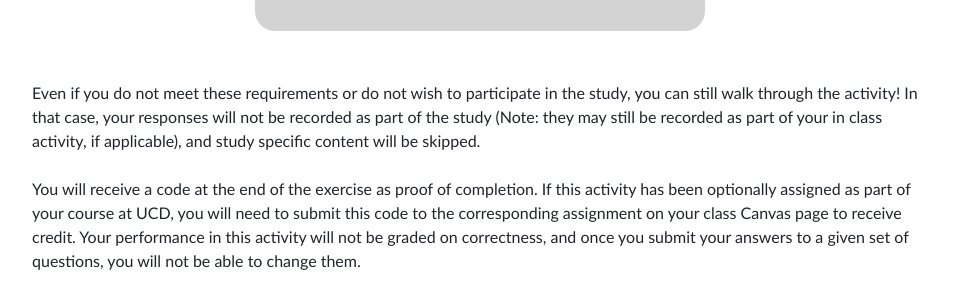
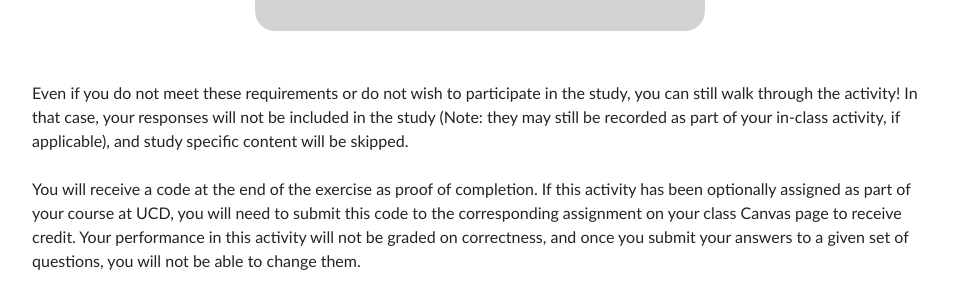
Before and after one commit to kitchensjn/creative_eulers, a Jekyll site: the page built from index.md, in a window 1280 px wide. Shown: the part 493-793 px from the top of the page, without its empty margins (160-1115 px from the left). Built offline with Jekyll 4.4.1, drawn with Linux system fonts in a browser that asks for light colours.

Commit message:
Update welcome.html

```diff
--- a/_includes/welcome.html
+++ b/_includes/welcome.html
@@ -25,7 +25,7 @@
                     </div>
                 </div>
             </div>
-            <p class="desc">Even if you do not meet these requirements or do not wish to participate in the study, you can still walk through the activity! In that case, your responses will not be recorded as part of the study (Note: they may still be recorded as part of your in class activity, if applicable), and study specific content will be skipped.<br><br>You will receive a code at the end of the exercise as proof of completion. If this activity has been optionally assigned as part of your course at UCD, you will need to submit this code to the corresponding assignment on your class Canvas page to receive credit. Your performance in this activity will not be graded on correctness, and once you submit your answers to a given set of questions, you will not be able to change them.<br><br>If you have any questions, please reach out to James Kitchens (jkitchens <span style="font-style: italic;">at</span> ucdavis.edu) or Dr. Graham Coop (gmcoop <span style="font-style: italic;">at</span> ucdavis.edu).<br><br>Thank you,<br>James Kitchens and Graham Coop<br>Coop Lab, 3342 Storer Hall</p>
+            <p class="desc">Even if you do not meet these requirements or do not wish to participate in the study, you can still walk through the activity! In that case, your responses will not be included in the study (Note: they may still be recorded as part of your in-class activity, if applicable), and study specific content will be skipped.<br><br>You will receive a code at the end of the exercise as proof of completion. If this activity has been optionally assigned as part of your course at UCD, you will need to submit this code to the corresponding assignment on your class Canvas page to receive credit. Your performance in this activity will not be graded on correctness, and once you submit your answers to a given set of questions, you will not be able to change them.<br><br>If you have any questions, please reach out to James Kitchens (jkitchens <span style="font-style: italic;">at</span> ucdavis.edu) or Dr. Graham Coop (gmcoop <span style="font-style: italic;">at</span> ucdavis.edu).<br><br>Thank you,<br>James Kitchens and Graham Coop<br>Coop Lab, 3342 Storer Hall</p>
         </div>
         <svg id="welcome_next">
             <g id="instructions">
```
